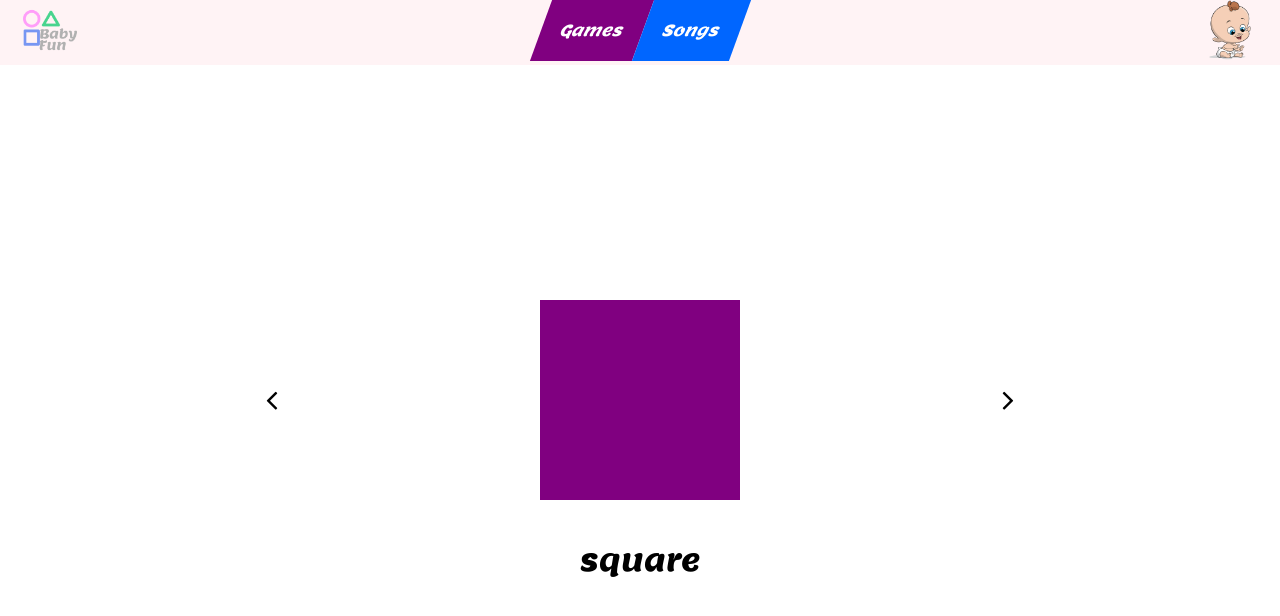
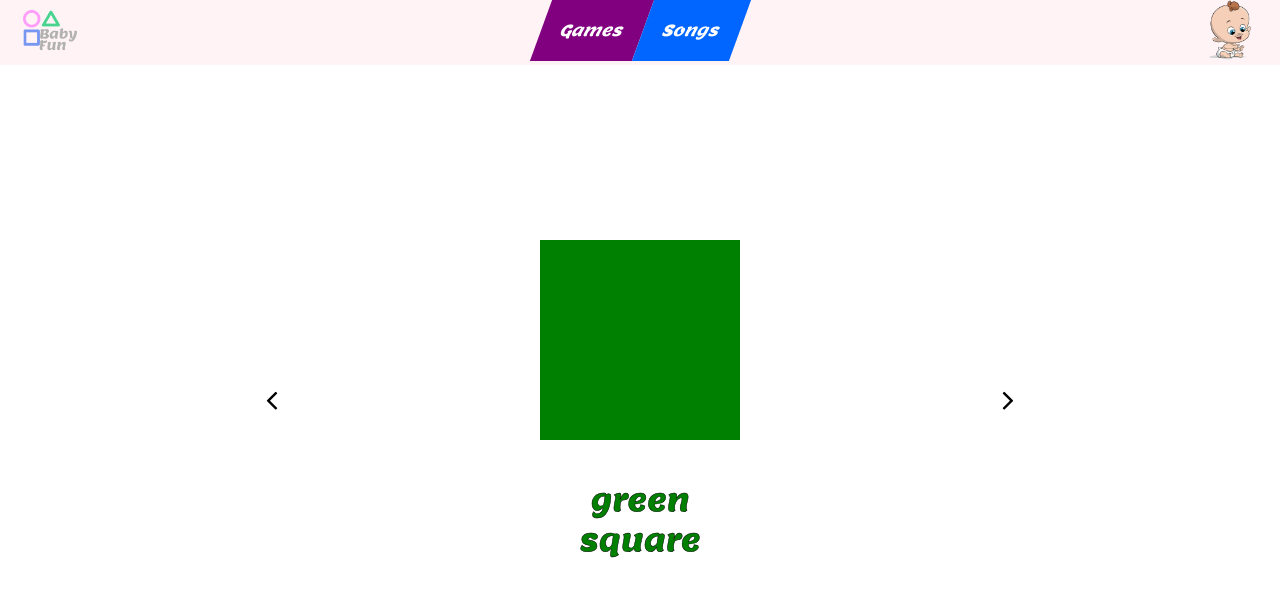
Before and after one commit to DomieBett/dominic, a React (Create React App) app in the folder src/apps/kids_games/: page /games/shapes in a window 1280 px wide. Shown: the top 616 px of the page. Built offline with nearby package versions, Linux system fonts and the light colour scheme.

Commit message:
navigate shapes game with flippers

```diff
--- a/src/apps/kids_games/src/App.js
+++ b/src/apps/kids_games/src/App.js
@@ -1,15 +1,13 @@
-import GamesDashboard from './components/dashboards/games/GamesDashboard';
-import './App.css';
-import Navbar from './components/navbar/Navbar';
 import {
   BrowserRouter as Router,
-  Switch,
-  Route,
-  Link
+  Route, Switch
 } from 'react-router-dom';
-import Home from './components/home/Home';
+import './App.css';
+import GamesDashboard from './components/dashboards/games/GamesDashboard';
 import SongsDashboard from './components/dashboards/songs/SongsDashboard';
 import ShapesGame from './components/games/shapesGame/ShapesGame';
+import Home from './components/home/Home';
+import Navbar from './components/navbar/Navbar';
 
 function App() {
   return (
--- a/src/apps/kids_games/src/components/dashboards/games/ShapesCard.css
+++ b/src/apps/kids_games/src/components/dashboards/games/ShapesCard.css
@@ -1,5 +1,6 @@
 .ShapesCard {
     display: inline-block;
+    cursor: pointer;
 }
 
 .ShapesCard .card-thumbnail {
--- a/src/apps/kids_games/src/components/games/shapesGame/ShapesGame.css
+++ b/src/apps/kids_games/src/components/games/shapesGame/ShapesGame.css
@@ -8,13 +8,9 @@
     top: 50%;
     left: 50%;
     transform: translate(-50%, -50%);
+    text-align: center;
 }
 
-.ShapeContainer .shapeName {
-    position: absolute;
-    display: block;
-    width: 100%;
-    text-align: center;
-    top: 120%;
-    font-size: 30px;
+.ShapeContainer div+span {
+    margin-top: 40px;
 }
--- a/src/apps/kids_games/src/components/games/shapesGame/ShapesGame.js
+++ b/src/apps/kids_games/src/components/games/shapesGame/ShapesGame.js
@@ -1,11 +1,14 @@
 import React from 'react';
+import { populateShapesData } from '../../../data/ShapesData';
 import { getRandomColor } from '../../../utils/Color';
 import LeftArrow from './arrows/LeftArrow';
 import RightArrow from './arrows/RightArrow';
 import Shape from './shapes/Shape';
+import ShapeName from './shapes/ShapeName';
 import './ShapesGame.css';
 
-const shapes = ['square', 'circle', 'oval'];
+const shapeSize = 200;
+const shapes = populateShapesData(shapeSize);
 
 class ShapesGame extends React.Component {
     constructor(props) {
@@ -16,7 +19,8 @@ class ShapesGame extends React.Component {
         this.gotoNextShape = this.gotoNextShape.bind(this);
 
         this.state = {
-            activeIndex: 0
+            activeIndex: 0,
+            currentColor: getRandomColor()
         }
     }
 
@@ -31,7 +35,8 @@ class ShapesGame extends React.Component {
         }
 
         this.setState({
-            activeIndex: index
+            activeIndex: index,
+            currentColor: getRandomColor()
         });
     }
 
@@ -46,13 +51,15 @@ class ShapesGame extends React.Component {
         }
 
         this.setState({
-            activeIndex: index
+            activeIndex: index,
+            currentColor: getRandomColor()
         });
     }
 
     gotoShape(index) {
         this.setState({
-            activeIndex: index
+            activeIndex: index,
+            currentColor: getRandomColor()
         });
     }
 
@@ -63,10 +70,19 @@ class ShapesGame extends React.Component {
                     <LeftArrow onClick={e => this.gotoPreviousShape(e)}></LeftArrow>
                     <RightArrow onClick={e => this.gotoNextShape(e)}></RightArrow>
                 </div>
-                <div className="ShapeContainer">
+                <div style={{ maxWidth: shapeSize }} className="ShapeContainer">
                     {shapes.map((shape, index) => {
-                        return <Shape shape={shape} activeIndex={this.state.activeIndex} index={index} displayName={true}></Shape>
+                        return <Shape
+                            shape={shape}
+                            activeIndex={this.state.activeIndex}
+                            currentColor={this.state.currentColor}
+                            index={index}></Shape>
                     })}
+
+                    <ShapeName
+                        name={shapes[this.state.activeIndex]().name}
+                        color={this.state.currentColor}
+                    ></ShapeName>
                 </div>
             </div>
         );
--- a/src/apps/kids_games/src/components/games/shapesGame/shapes/Shape.css
+++ b/src/apps/kids_games/src/components/games/shapesGame/shapes/Shape.css
@@ -6,23 +6,3 @@
 .Shape.active {
     display: block;
 }
-
-.Shape.circle {
-    width: 200px;
-    height: 200px;
-    background-color: red;
-    border-radius: 50%;
-}
-
-.Shape.square {
-    height: 200px;
-    width: 200px;
-    background-color: purple;
-}
-
-.Shape.oval {
-    height: 120px;
-    width: 200px;
-    border-radius: 50%;
-    background-color: orange;
-}
--- a/src/apps/kids_games/src/components/games/shapesGame/shapes/Shape.js
+++ b/src/apps/kids_games/src/components/games/shapesGame/shapes/Shape.js
@@ -3,11 +3,12 @@ import './Shape.css';
 
 class Shape extends React.Component {
     render() {
+        const shape = this.props.shape(this.props.currentColor);
+
         return (
-            <div className={`${this.props.index === this.props.activeIndex ? 'Shape active' : 'Shape'} ${this.props.shape}`}>
-                {
-                    this.props.displayName ? <span className='shapeName'>{this.props.shape}</span> : ''
-                }
+            <div
+                style={shape.style}
+                className={`Shape ${shape.name} ${this.props.index === this.props.activeIndex ? 'active' : ''}`}>
             </div>
         );
     }
--- /dev/null
+++ b/src/apps/kids_games/src/components/games/shapesGame/shapes/ShapeName.css
@@ -0,0 +1,7 @@
+.ShapeName {
+    display: block;
+    width: 100%;
+    text-align: center;
+    font-size: 30px;
+    -webkit-text-stroke: 0.5px black;
+}
--- /dev/null
+++ b/src/apps/kids_games/src/components/games/shapesGame/shapes/ShapeName.js
@@ -0,0 +1,14 @@
+import React from 'react';
+import './ShapeName.css';
+
+class ShapeName extends React.Component {
+    render() {
+        return (
+            <span style={{ color: this.props.color }} className="ShapeName">
+                { `${this.props.color} ${this.props.name}`}
+            </span>
+        );
+    }
+}
+
+export default ShapeName;
--- /dev/null
+++ b/src/apps/kids_games/src/data/ShapesData.js
@@ -0,0 +1,67 @@
+export const populateShapesData = (size) => {
+    const defaultColor = 'black';
+
+    return [
+        (color = defaultColor) => {
+            return {
+                name: 'square',
+                color,
+                style: {
+                    height: size,
+                    width: size,
+                    backgroundColor: color
+                }
+            }
+        },
+        (color = defaultColor) => {
+            return {
+                name: 'rectangle',
+                color,
+                style: {
+                    height: size * 3 / 4,
+                    width: size,
+                    backgroundColor: color
+                }
+            }
+        },
+        (color = defaultColor) => {
+            return {
+                name: 'circle',
+                color,
+                style: {
+                    height: size,
+                    width: size,
+                    borderRadius: '50%',
+                    backgroundColor: color
+                }
+            }
+        },
+        (color = defaultColor) => {
+            return {
+                name: 'oval',
+                color,
+                style: {
+                    height: size * 3 / 4,
+                    width: size,
+                    backgroundColor: color,
+                    borderRadius: '50%'
+                }
+            }
+        },
+        (color = defaultColor) => {
+            return {
+                name: 'triangle',
+                color,
+                style: {
+                    background: 'none',
+                    // width: '200px',
+                    boxSizing: 'border-box',
+                    borderTop: `${0}px solid transparent`,
+                    borderLeft: `${size / 2}px solid transparent`,
+                    borderRight: `${size / 2}px solid transparent`,
+                    borderBottom: `${size}px solid ${color}`
+                },
+            }
+        },
+    ]
+};
```
Also changed, not shown: src/apps/kids_games/src/index.css (line endings or trailing spaces).
